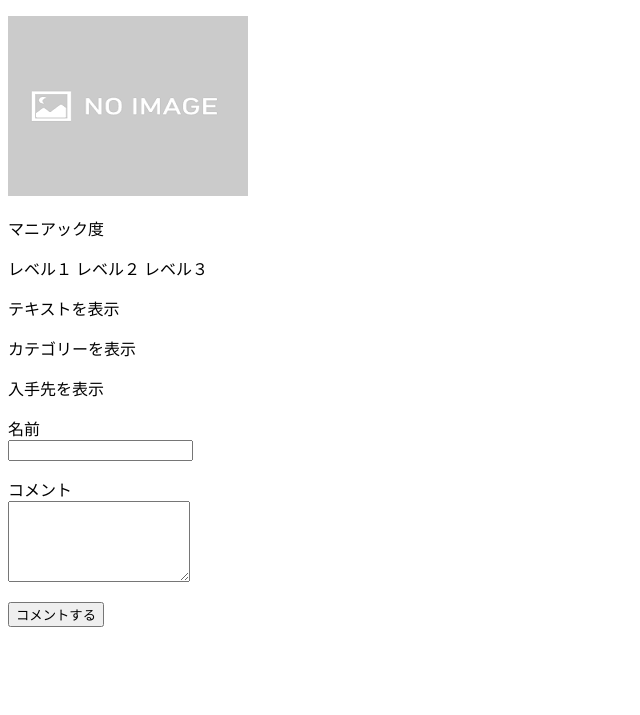
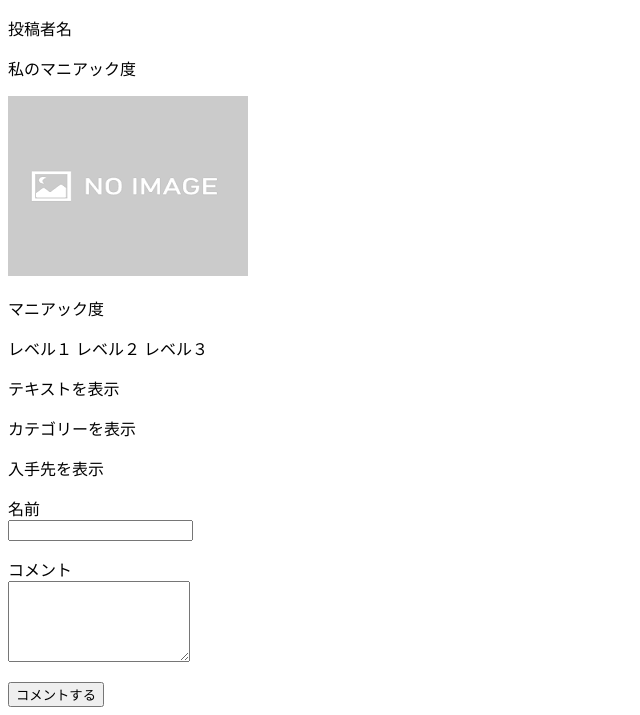
Before and after one commit to kaitwun/graduation_work, a Flask app: template templates/introduce.html in a window 1280 px wide. Shown: the part 106-821 px from the top of the page, without its empty margins (0-640 px from the left). Before the commit the page ends 733 px from the top, so only its background shows below. Run offline with Flask 2, Linux system fonts and the light colour scheme; the template is opened without the code that fills it, so the values that code supplies are empty; parts of the project's set-up code (start-up, migrations or seed data) failed here and were passed over.

Commit message:
投稿詳細ページの一部編集

```diff
--- a/templates/introduce.html
+++ b/templates/introduce.html
@@ -3,11 +3,16 @@
 {% block content %}
 <!-- 投稿詳細ページ -->
 <article>
-    <!-- <section id="post_header"></section> -->
+    <section id="username_area">
+        <p>投稿者名</p>
+    </section>
+    <section id="mylevel_area">
+        <p>私のマニアック度</p>
+    </section>
     <section id="photo_area">
         <img src="../static/img/no_img.png" alt="画像">
     </section>
-    <section id="level">
+    <section id="level_area">
         <p>マニアック度</p>
         <div>
             <span>レベル１</span>
```
